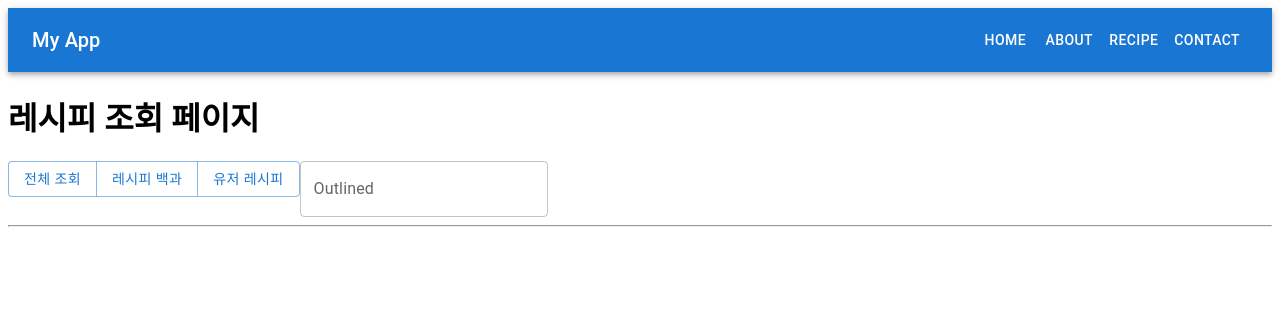
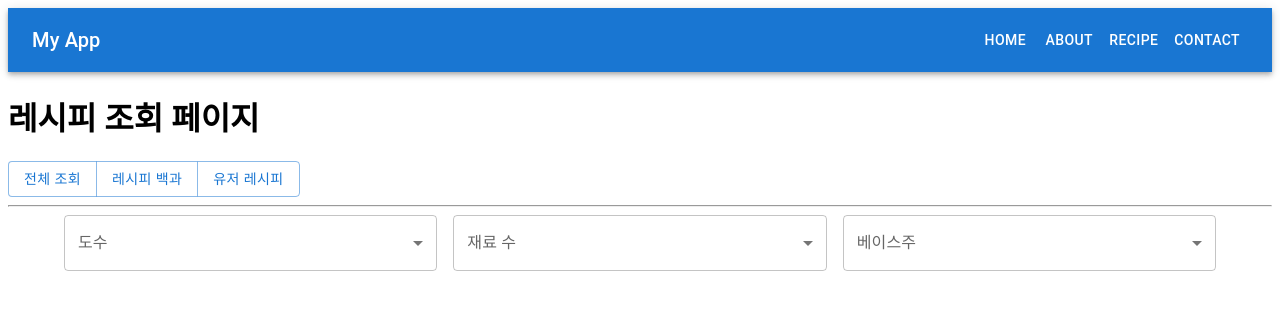
Before and after one commit to junsutaro/KOALAMATE, a React (Create React App) app in the folder frontend/: page /recipe in a window 1280 px wide. Shown: the top 310 px of the page. Built offline with nearby package versions, Linux system fonts and the light colour scheme.

Commit message:
Feat: Recipe

```diff
--- /dev/null
+++ b/frontend/src/components/RecipeFilter.js
@@ -0,0 +1,82 @@
+import * as React from 'react';
+import Container from '@mui/material/Container';
+import Grid from '@mui/material/Grid';
+import InputLabel from '@mui/material/InputLabel';
+import MenuItem from '@mui/material/MenuItem';
+import FormControl from '@mui/material/FormControl';
+import Select from '@mui/material/Select';
+
+export default function BasicSelect() {
+	const [degree, setDegree] = React.useState('');
+	const [ingredients, setIngredients] = React.useState('');
+	const [base, setBase] = React.useState('');
+
+	const handleDegreeChange = (event) => {
+		setDegree(event.target.value);
+	};
+
+	const handleIngredientsChange = (event) => {
+		setIngredients(event.target.value);
+	};
+
+	const handleBaseChange = (event) => {
+		setBase(event.target.value);
+	};
+
+	return (
+			<Container>
+				<Grid container justifyContent='center' spacing={2}>
+					<Grid item xs={12} sm={4}>
+						<FormControl fullWidth>
+							<InputLabel id="degree-label">도수</InputLabel>
+							<Select
+									labelId="degree-label"
+									id="degree-select"
+									value={degree}
+									label="Degree"
+									onChange={handleDegreeChange}
+							>
+								<MenuItem value={'non-alcoholic'}>무알콜</MenuItem>
+								<MenuItem value={'low'}>낮은 도수</MenuItem>
+								<MenuItem value={'high'}>높은 도수</MenuItem>
+							</Select>
+						</FormControl>
+					</Grid>
+					<Grid item xs={12} sm={4}>
+						<FormControl fullWidth>
+							<InputLabel id="ingredients-label">재료 수</InputLabel>
+							<Select
+									labelId="ingredients-label"
+									id="ingredients-select"
+									value={ingredients}
+									label="Ingredients"
+									onChange={handleIngredientsChange}
+							>
+								{Array.from({ length: 10 }, (_, i) => i + 1).map((num) => (
+										<MenuItem key={num} value={num}>{num}</MenuItem>
+								))}
+							</Select>
+						</FormControl>
+					</Grid>
+					<Grid item xs={12} sm={4}>
+						<FormControl fullWidth>
+							<InputLabel id="base-label">베이스주</InputLabel>
+							<Select
+									labelId="base-label"
+									id="base-select"
+									value={base}
+									label="Base"
+									onChange={handleBaseChange}
+							>
+								<MenuItem value={'rum'}>럼</MenuItem>
+								<MenuItem value={'vodka'}>보드카</MenuItem>
+								<MenuItem value={'whiskey'}>위스키</MenuItem>
+								<MenuItem value={'gin'}>진</MenuItem>
+								<MenuItem value={'tequila'}>데킬라</MenuItem>
+							</Select>
+						</FormControl>
+					</Grid>
+				</Grid>
+			</Container>
+	);
+}
--- /dev/null
+++ b/frontend/src/components/RecipeItem.js
@@ -0,0 +1,24 @@
+import style from "components/RecipeItem.module.css";
+
+export default function RecipeItem({
+		id,
+		recipeName,
+		writerName,
+		recipeImg,
+		percent,
+		base,
+		tag,
+}) {
+	return (
+			<div className={style.container}>
+				<img className={style.recipe_img} src={recipeImg} />
+				<div className={style.content}>
+					<div className={style.recipe_name}>
+						{recipeName}
+					</div>
+					<div>By {writerName}</div>
+					<div>#{tag}</div>
+				</div>
+			</div>
+	);
+}
--- /dev/null
+++ b/frontend/src/components/RecipeItem.module.css
@@ -0,0 +1,26 @@
+.container {
+    width: 220px;
+    background-color: white;
+    border-radius: 10px;
+    overflow: hidden;
+    cursor: pointer;
+}
+
+.recipe_img {
+    width: 100%;
+    height: 150px;
+    object-fit: cover;
+}
+
+.content {
+    padding: 10px;
+    display: flex;
+    flex-direction: column;
+    gap: 5px;
+}
+
+.recipe_name {
+    font-size: 18px;
+    font-weight: bold;
+    margin: 10px 0px;
+}
--- /dev/null
+++ b/frontend/src/components/RecipeList.js
@@ -0,0 +1,3 @@
+export default function RecipeList() {
+	return <div></div>;
+}
--- /dev/null
+++ b/frontend/src/pages/Detail.js
@@ -0,0 +1,4 @@
+
+export default function Detail() {
+	return <div>레시피 상세페이지</div>;
+}
--- a/frontend/src/pages/Recipe.js
+++ b/frontend/src/pages/Recipe.js
@@ -1,5 +1,8 @@
 import React from 'react';
 import Nav from 'components/Nav';
+import RecipeFilter from 'components/RecipeFilter';
+import RecipeList from 'components/RecipeList';
+import RecipeItem from 'components/RecipeItem';
 import { Button, ButtonGroup, TextField } from '@mui/material';
 const Recipe = () => {
 	return (
@@ -12,9 +15,9 @@ const Recipe = () => {
 					<Button> 레시피 백과 </Button>
 					<Button> 유저 레시피 </Button>
 				</ButtonGroup>
-
-				<TextField id="outlined-basic" label="Outlined" variant="outlined" />
 				<hr/>
+				<RecipeFilter/>
+				<RecipeList />
 			</div>
 	);
 }
```
